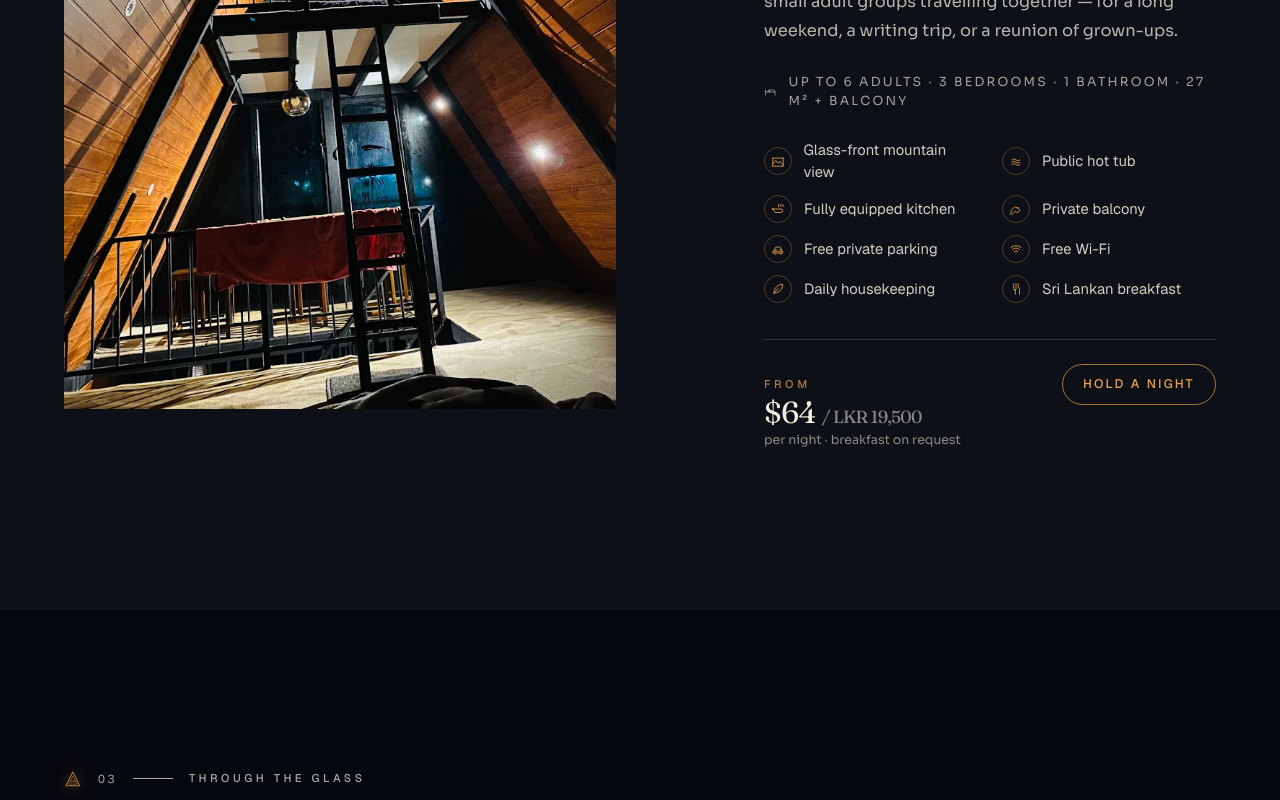
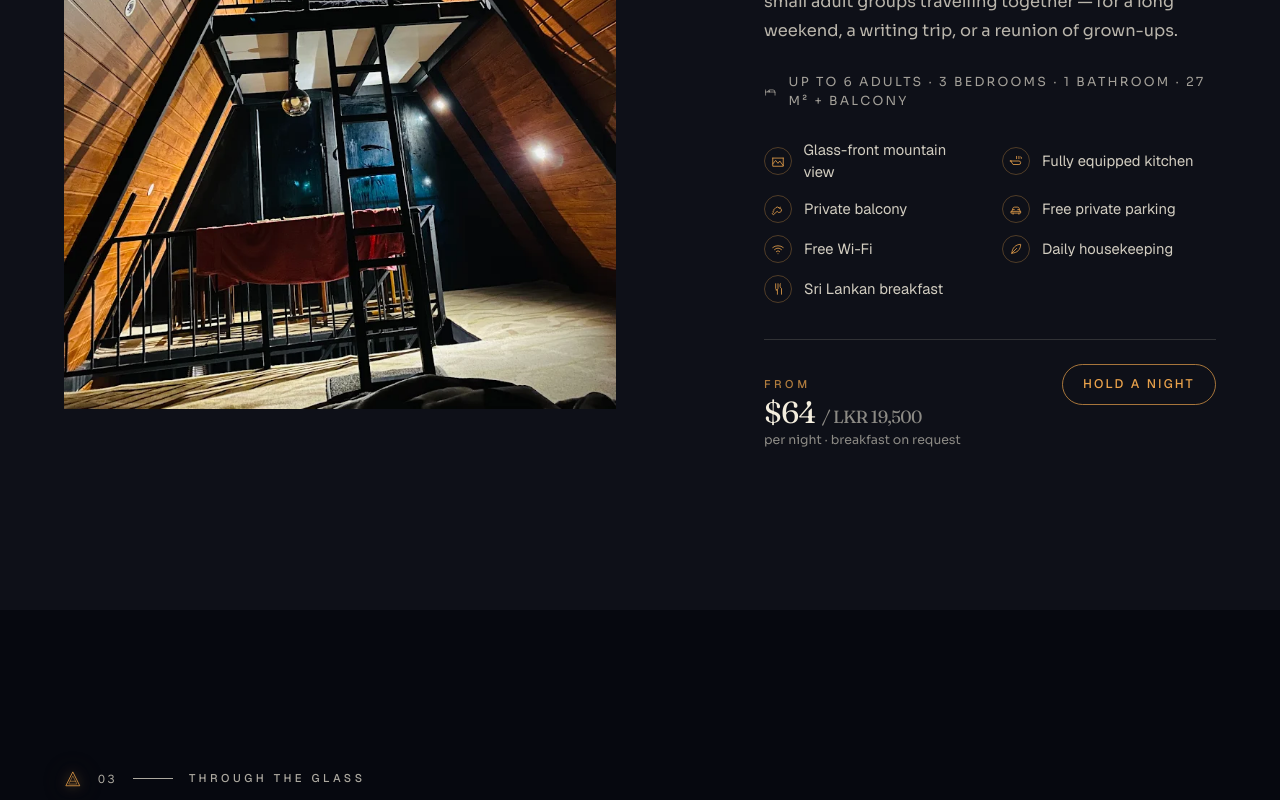
Before and after one commit to pasan1227/Dreamers-Den, a Next.js app: page / in a window 1280 px wide. Shown: the part 3440-4240 px from the top of the page. Built offline with nearby package versions, Linux system fonts and the light colour scheme.

Commit message:
copy: reframe Experiences lede as suggestions, not arrangements

```diff
--- a/components/sections/Experiences.tsx
+++ b/components/sections/Experiences.tsx
@@ -123,7 +123,7 @@ function HorizontalRail() {
                 </em>
               </>
             }
-            lede="We'll plan as little or as much as you like — driver, picnic basket, cooking class, dawn alarm. Or skip it all and stay on the balcony."
+            lede="A handful of things to do nearby — tea trails, dawn hikes, lake walks, sleepy cafés. Pick what calls to you, or stay on the balcony."
             tone="dark"
           />
           <p className="mt-8 font-[var(--font-mono)] text-[0.72rem] tracking-[0.28em] uppercase text-[var(--color-amber)]/75 flex items-center gap-3">
--- a/data/rooms.ts
+++ b/data/rooms.ts
@@ -13,7 +13,6 @@ export const rooms: ReadonlyArray<Room> = [
     capacity: "Up to 6 adults · 3 bedrooms · 1 bathroom · 27 m² + balcony",
     amenities: [
       { label: "Glass-front mountain view", icon: "view" },
-      { label: "Public hot tub", icon: "water" },
       { label: "Fully equipped kitchen", icon: "pan" },
       { label: "Private balcony", icon: "key" },
       { label: "Free private parking", icon: "car" },
```
